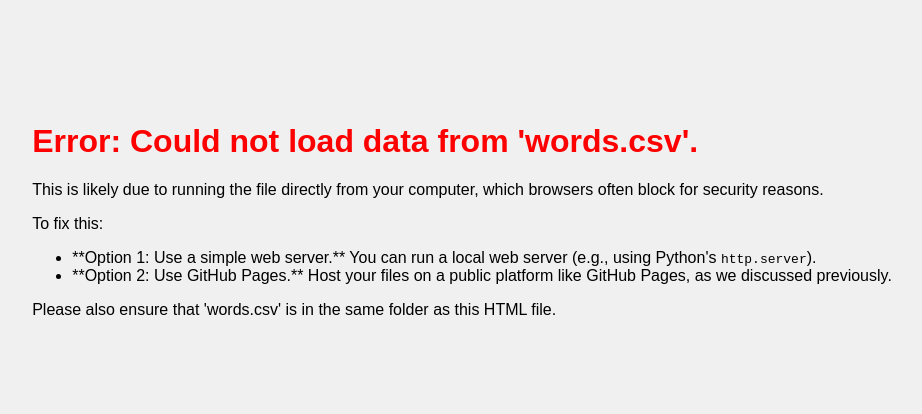
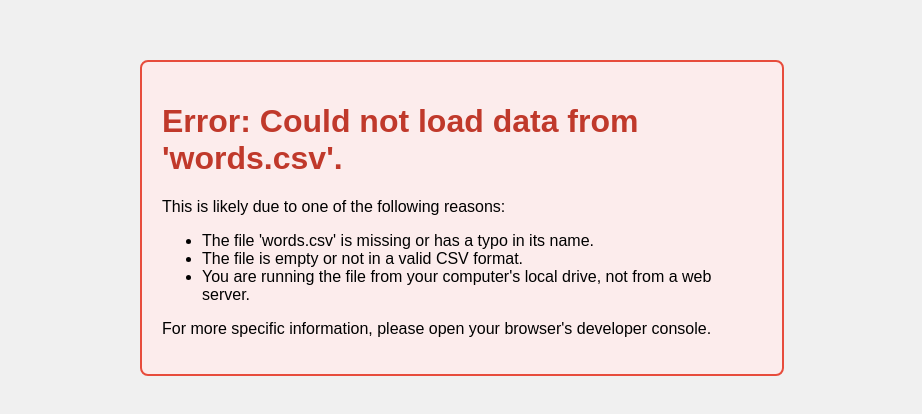
Before and after one commit to Juliapearl7012/new-task-, a plain HTML site: page index.html in a window 1280 px wide. Shown: the part 182-596 px from the top of the page, without its empty margins (178-1100 px from the left). Drawn offline with Linux system fonts and the light colour scheme.

Commit message:
Update index.html

```diff
--- a/index.html
+++ b/index.html
@@ -3,20 +3,9 @@
 <head>
     <meta charset="UTF-8">
     <meta name="viewport" content="width=device-width, initial-scale=1.0">
-    <!--
-        The filename for this HTML document must be 'index.html' for GitHub Pages
-        to recognize it as the homepage.
-    -->
     <title>Lab.js Excel Link Experiment</title>
-    <!--
-        Include the Lab.js library from a CDN. This is the core framework for the experiment.
-    -->
     <script src="https://cdn.jsdelivr.net/npm/lab.js@latest/dist/lab.min.js"></script>
     <style>
-        /*
-            Basic styling for the experiment screens.
-            This centers the content and provides a clean, readable font.
-        */
         body {
             font-family: sans-serif;
             display: flex;
@@ -33,48 +22,94 @@
             font-weight: bold;
         }
 
-        /* Loading indicator styling */
         #loading-message {
             font-size: 1.5em;
             color: #555;
             text-align: center;
         }
+
+        /* Styling for the error message to make it stand out */
+        .error-message-container {
+            padding: 20px;
+            border: 2px solid #e74c3c;
+            border-radius: 8px;
+            background-color: #fcecec;
+            max-width: 600px;
+            margin: 20px;
+        }
+
+        .error-message-container h1 {
+            color: #c0392b;
+        }
     </style>
 </head>
 <body>
+    <!--
+        NOTE: This experiment cannot be run successfully in the Canvas preview
+        or by opening the index.html file directly from your computer.
+
+        This is because the browser's security settings prevent a local file
+        from fetching another local file (like 'words.csv'). The error you
+        are seeing is a direct result of this restriction.
+
+        To see the working experiment, you MUST visit the live GitHub Pages URL
+        that was successfully deployed to the web.
+    -->
     <div id="app">
         <div id="loading-message">Loading experiment data from words.csv...</div>
     </div>
 
     <script>
-        // Use a function to wrap the entire script to avoid global scope pollution.
         (async function() {
             // =========================================================================
-            //  STEP 1: FETCH AND PARSE THE CSV DATA
+            //  STEP 1: FETCH AND PARSE THE CSV DATA (WITH ENHANCED ERROR LOGGING)
             // =========================================================================
             let experimentData = [];
+            const appElement = document.getElementById('app');
+
             try {
-                // Fetch the words.csv file from the same directory as this HTML file.
+                // The code has been reverted to a standard fetch call, which is the most reliable way
+                // to load a file from the same directory when hosted on a live server.
                 const response = await fetch('words.csv');
+
                 if (!response.ok) {
+                    console.error('Fetch response not OK:', {
+                        status: response.status,
+                        statusText: response.statusText,
+                        url: response.url
+                    });
                     throw new Error(`HTTP error! status: ${response.status}`);
                 }
+
                 const csvText = await response.text();
+                console.log('CSV file fetched successfully.');
+                console.log('CSV content:', csvText.substring(0, 100) + '...'); // Log a preview of the content
 
                 // Use the correct Lab.js utility function to parse the CSV string.
                 experimentData = lab.util.data.fromCsv(csvText);
+                console.log('CSV data parsed successfully.');
+                console.log('Parsed data:', experimentData);
+
+                // Check if the data is actually populated
+                if (experimentData.length === 0) {
+                    throw new Error('CSV file is empty or parsing failed to produce any data.');
+                }
+
             } catch (error) {
-                console.error('Failed to load CSV file:', error);
-                const appElement = document.getElementById('app');
+                console.error('Failed to load or parse CSV file:', error);
+
+                // Display a more detailed and user-friendly error message on the page
                 appElement.innerHTML = `
-                    <h1 style="color: red;">Error: Could not load data from 'words.csv'.</h1>
-                    <p>This is likely due to running the file directly from your computer, which browsers often block for security reasons.</p>
-                    <p>To fix this:</p>
-                    <ul>
-                        <li>**Option 1: Use a simple web server.** You can run a local web server (e.g., using Python's <code>http.server</code>).</li>
-                        <li>**Option 2: Use GitHub Pages.** Host your files on a public platform like GitHub Pages, as we discussed previously.</li>
-                    </ul>
-                    <p>Please also ensure that 'words.csv' is in the same folder as this HTML file.</p>
+                    <div class="error-message-container">
+                        <h1>Error: Could not load data from 'words.csv'.</h1>
+                        <p>This is likely due to one of the following reasons:</p>
+                        <ul>
+                            <li>The file 'words.csv' is missing or has a typo in its name.</li>
+                            <li>The file is empty or not in a valid CSV format.</li>
+                            <li>You are running the file from your computer's local drive, not from a web server.</li>
+                        </ul>
+                        <p>For more specific information, please open your browser's developer console.</p>
+                    </div>
                 `;
                 return; // Stop the script if data loading fails.
             }
@@ -82,38 +117,28 @@
             // =========================================================================
             //  STEP 2: CREATE THE EXPERIMENT COMPONENTS
             // =========================================================================
-
-            // The main experiment loop, which will iterate through each word.
             const wordLoop = new lab.flow.Loop({
                 template: new lab.html.Screen({
                     title: 'Word Presentation',
-                    // The core part: display the 'Word' from the current item in the list.
-                    // The field name 'Word' must match the header in your CSV file.
                     content: '<h1>${ this.state.Word }</h1>',
-                    // This sets the duration for which each word is displayed.
-                    timeout: 45000, // 45000 milliseconds = 45 seconds.
-                    // The screen will automatically advance after the timeout.
+                    timeout: 45000,
                     responses: {
-                        'keydown(any)': 'advance' // A fallback to advance with any key press.
+                        'keydown(any)': 'advance'
                     }
                 }),
                 datacomponent: 'word_loop',
-                // This is where the experiment data is passed to the loop.
                 templateParameters: experimentData
             });
 
-            // The thank you screen is a simple component shown after all words are presented.
             const thankYouScreen = new lab.html.Screen({
                 title: 'End of Experiment',
                 content: '<h1>Thank you!</h1><p>The experiment is now complete.</p>',
-                // The screen will automatically close the experiment after 5 seconds.
                 timeout: 5000
             });
 
             // =========================================================================
             //  STEP 3: ASSEMBLE AND START THE EXPERIMENT
             // =========================================================================
-            // Create a sequence to hold the components.
             const mainSequence = new lab.flow.Sequence({
                 datacomponent: 'main_sequence',
                 content: [
@@ -122,13 +147,11 @@
                 ]
             });
 
-            // Create and run the experiment.
             const experiment = new lab.core.Experiment({
                 'content': mainSequence
             });
 
             // Hook the experiment to the 'app' div in the HTML body.
-            const appElement = document.getElementById('app');
             appElement.innerHTML = ''; // Clear the loading message
             experiment.run(appElement);
         })();
```
